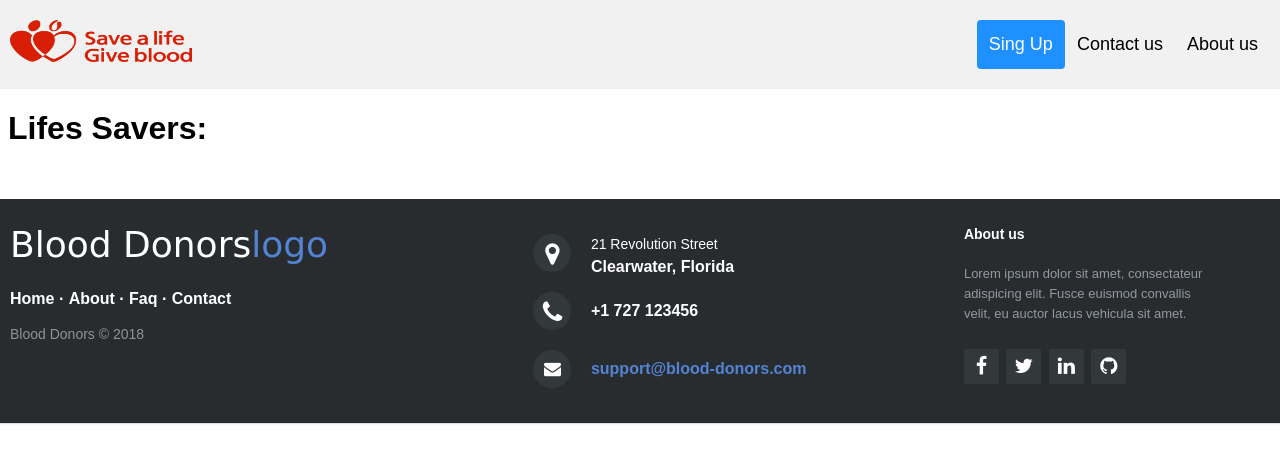
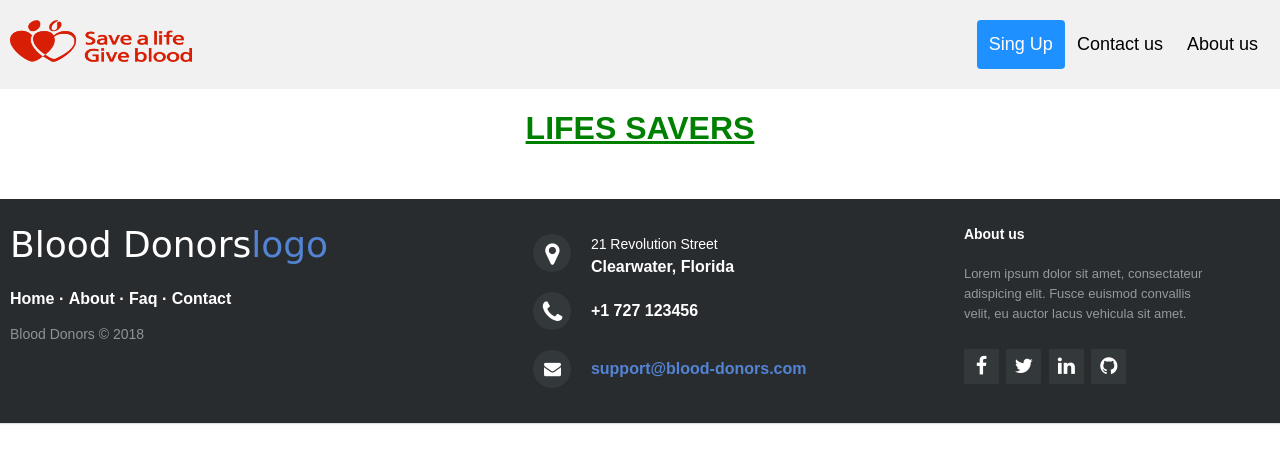
Before and after one commit to ridharezzag/Blood-Donors, a website: page index.html in a window 1280 px wide. Drawn offline with Linux system fonts and the light colour scheme; no server answers.

Commit message:
README File modified

```diff
--- a/index.html
+++ b/index.html
@@ -32,7 +32,7 @@
     </div>
 
     <div class="main-content">
-        <h1> Lifes Savers: </h1>
+        <h1 id="first-header"> Lifes Savers </h1>
         <div id="id01" class="modal">
             <!-- Modal content -->
             <div class="modal-content">
--- a/styles/index.css
+++ b/styles/index.css
@@ -1,6 +1,13 @@
 body {
     display: block;
     margin: 0px;
+}
+
+#first-header {
+    text-align: center;
+    text-transform: uppercase;
+    color: green;
+    text-decoration: underline;
 }
 
 .main-content {
```
Also changed, not shown: README.md.
